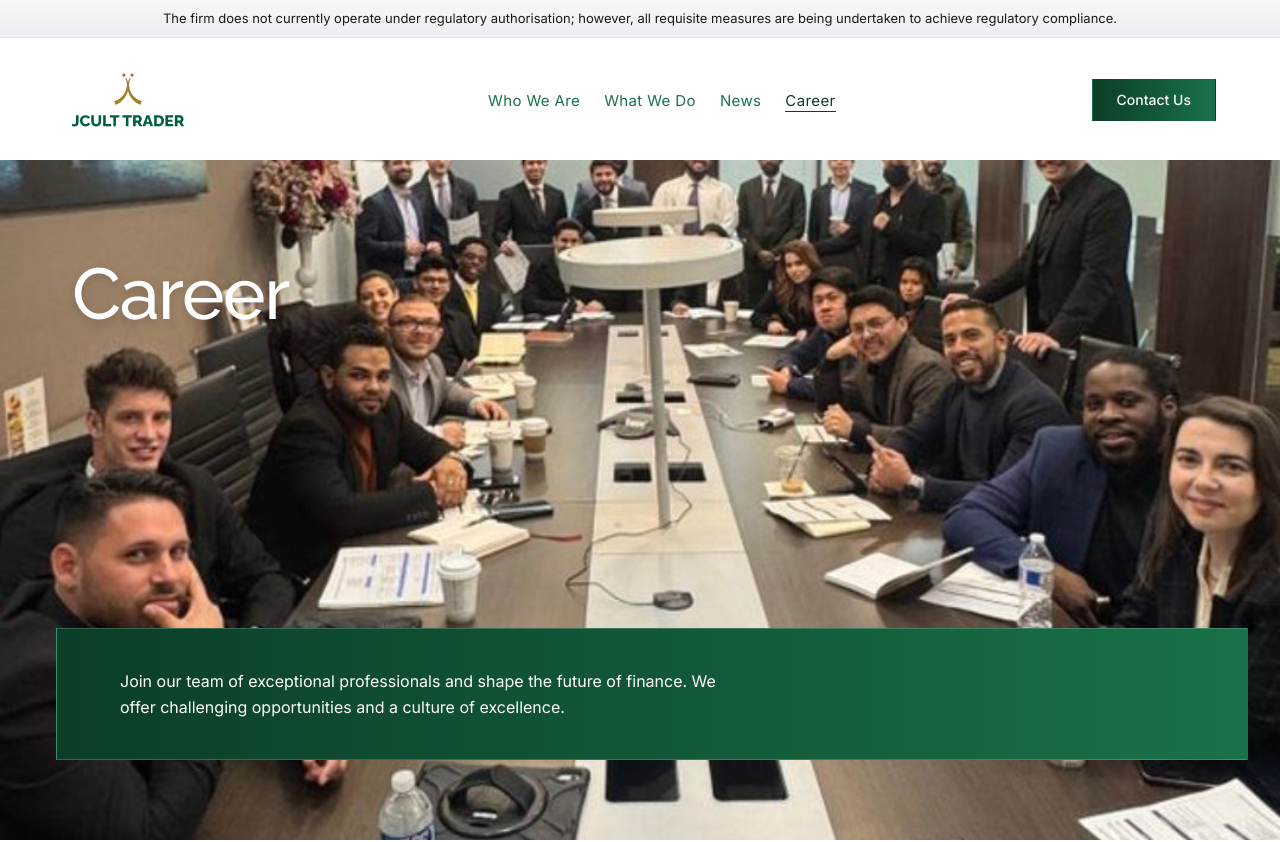
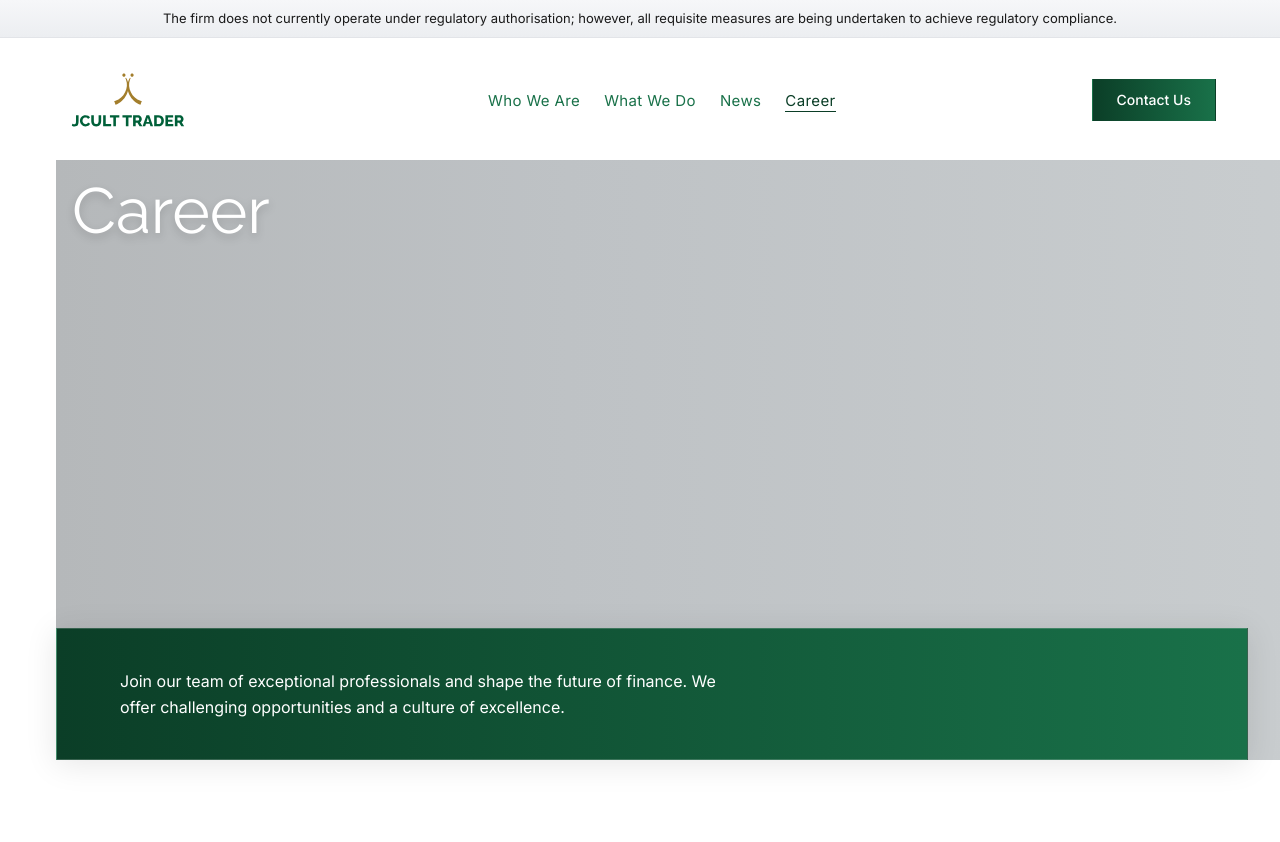
Before and after one commit to CodeWhiz-101/Jcult, a Next.js app: page /career in a window 1280 px wide. Shown: the top 842 px of the page. Built offline with nearby package versions, Linux system fonts and the light colour scheme.

Commit message:
chore: force vercel rebuild

```diff
--- a/src/app/globals.css
+++ b/src/app/globals.css
@@ -236,28 +236,17 @@ body {
 /* Hero Title */
 /* Hero Title — Premium */
 .text-hero-title {
-  font-size: 26px;
-  font-weight: 450;
-  line-height: 1.02;
-  letter-spacing: -0.02em;
+  font-size: 40px;
+  font-weight:400;
 }
-
 @media (min-width: 768px) {
-  .text-hero-title {
-    font-size: 60px;
-  }
+  .text-hero-title { font-size: 48px; }
 }
-
 @media (min-width: 1024px) {
-  .text-hero-title {
-    font-size: 76px;
-  }
+  .text-hero-title { font-size: 64px; }
 }
-
 @media (min-width: 1440px) {
-  .text-hero-title {
-    font-size: 88px;
-  }
+  .text-hero-title { font-size: 70px; }
 }
 
 
--- a/src/components/features/Hero.tsx
+++ b/src/components/features/Hero.tsx
@@ -12,53 +12,29 @@ interface HeroProps {
 export default function Hero({ videoSrc, imageSrc, title, description }: HeroProps) {
   const [loaded, setLoaded] = useState(false);
 
- useEffect(() => {
-  requestAnimationFrame(() => setLoaded(true));
-}, []);
-
+  useEffect(() => {
+    setLoaded(true);
+  }, []);
 
   return (
     <section className="relative h-[480px] md:h-[530px] lg:h-[680px] xl:h-[760px] overflow-hidden">
 
-      {/* Background grey slab */}
+      {/* Background Grey */}
       <div
         className="absolute top-0 left-0 w-full bg-grey ml-7 md:ml-10 lg:ml-12 xl:ml-14"
         style={{ height: '680px' }}
       />
 
-      {/* Background image */}
-      {imageSrc && (
-        <div
-  className={`
-    absolute inset-0 z-0
-    transition-all duration-[1800ms] ease-out
-    ${loaded ? 'opacity-100 scale-100' : 'opacity-0 scale-[1.08]'}
-  `}
->
-
-          <img
-            src={imageSrc}
-            alt=""
-            className="w-full h-full object-cover"
-          />
-        </div>
-      )}
-
       {/* Title */}
-      <div className="absolute inset-x-0 z-20">
-        <div className="container-responsive pt-28 md:pt-32 lg:pt-40 xl:pt-44">
+      <div className="absolute top-10 md:top-12 lg:top-20 xl:top-24 left-0 right-0 z-20">
+        <div className="container-responsive">
           <h1
             className={`
-              text-white max-w-[340px] md:max-w-[520px] lg:max-w-[640px]
-              font-brand
-              text-[36px] md:text-[52px] lg:text-[64px] xl:text-[72px]
-              font-medium
-              leading-[1.05]
-              tracking-[-0.02em]
-              pl-2 drop-shadow-lg
-              transition-all duration-[1200ms] ease-out
-              ${loaded ? 'opacity-100 translate-y-0' : 'opacity-0 translate-y-6'}
-
+              text-white max-w-[340px] md:max-w-[500px] lg:max-w-[600px]
+              text-hero-title leading-[1.1] md:leading-snug lg:leading-[70px]
+              font-brand pl-2 drop-shadow-lg
+              transition-all duration-1000
+              ${loaded ? 'opacity-100 translate-x-0' : 'opacity-0 -translate-x-20'}
             `}
           >
             {title}
@@ -66,10 +42,11 @@ export default function Hero({ videoSrc, imageSrc, title, description }: HeroPro
         </div>
       </div>
 
-      {/* Description glass panel */}
+      {/* Green / Gradient Text Box */}
       <div
         className="
-          absolute bottom-6 md:bottom-10 lg:bottom-14 xl:bottom-20
+          absolute
+          bottom-6 md:bottom-10 lg:bottom-14 xl:bottom-20
           left-0 right-0 z-10
           ml-7 md:ml-10 lg:ml-12 xl:ml-14
           mr-4 md:mr-8
@@ -78,26 +55,29 @@ export default function Hero({ videoSrc, imageSrc, title, description }: HeroPro
         <div
           className={`
             relative py-4 md:py-6 lg:py-10
-            transition-all duration-[1400ms] ease-out delay-300
-            ${loaded ? 'opacity-100 translate-x-0' : 'opacity-0 -translate-x-12'}
+            transition-all duration-1000 delay-500
+            ${loaded ? 'opacity-100 translate-x-0' : 'opacity-0 -translate-x-20'}
           `}
         >
-          {/* ✅ BRAND GREEN GRADIENT (SYSTEM-LEVEL) */}
+          {/* ✅ ONLY CHANGE: Gradient Background */}
           <div
             className="absolute inset-0"
             style={{
               background: 'var(--brand-green-gradient)',
+              boxShadow: '0 4px 30px rgba(0, 0, 0, 0.1)',
               backdropFilter: 'blur(12px)',
               WebkitBackdropFilter: 'blur(12px)',
               border: '1px solid rgba(255, 255, 255, 0.18)',
             }}
           />
 
+          {/* Text */}
           <div className="container-responsive relative z-10">
             <p
               className={`
-                text-white lg:max-w-[600px] text-hero-subtitle leading-relaxed
-                transition-opacity duration-[1200ms] delay-700
+                text-white lg:max-w-[600px]
+                text-hero-subtitle leading-relaxed
+                transition-opacity duration-1000 delay-1000
                 ${loaded ? 'opacity-100' : 'opacity-0'}
               `}
             >
```
Also changed, not shown: 1 other file (tests, documents, lock files or other folders).
